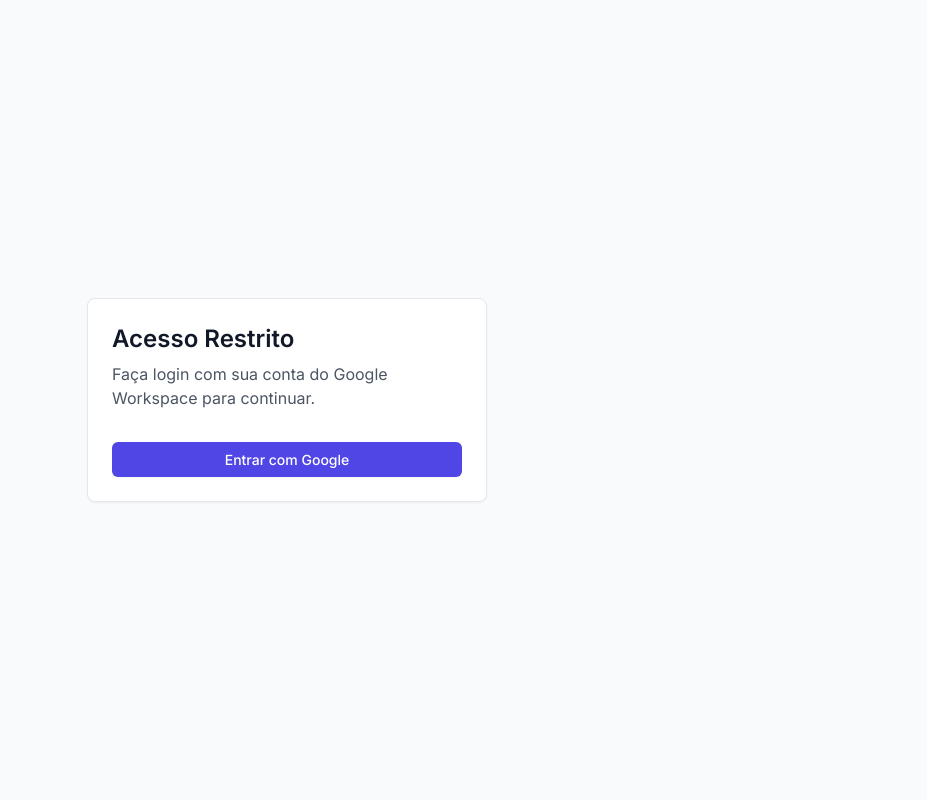
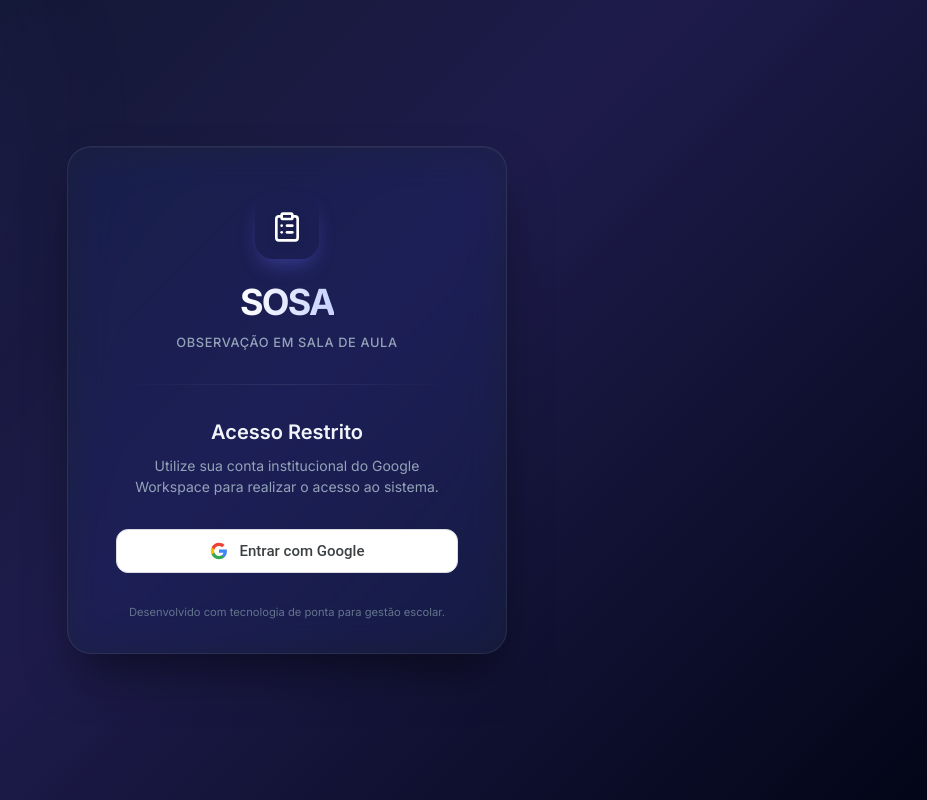
Before and after one commit to falvesf/SOSA, a React (Vite) app: page /#/ in a window 1280 px wide. Shown: the whole page, without its empty margins (353-1280 px from the left). Built offline with nearby package versions, Linux system fonts and the light colour scheme.

Commit message:
feat: add Dashboard page with analytics, offline data support, and visualization charts

```diff
--- a/src/App.jsx
+++ b/src/App.jsx
@@ -231,13 +231,31 @@
 
   if (!session) {
     return (
-      <div style={{ display: 'flex', flexDirection: 'column', alignItems: 'center', justifyContent: 'center', height: '100vh', backgroundColor: 'var(--background)' }}>
-        <div className="card text-center" style={{ maxWidth: '400px', width: '90%' }}>
-          <h1 className="h2" style={{ marginBottom: 'var(--space-2)' }}>Acesso Restrito</h1>
-          <p className="text-muted" style={{ marginBottom: 'var(--space-6)' }}>Faça login com sua conta do Google Workspace para continuar.</p>
+      <div className="login-container">
+        {/* Animated Background Orbs */}
+        <div className="login-orb login-orb-1"></div>
+        <div className="login-orb login-orb-2"></div>
+
+        <div className="login-card">
+          {/* Logo Brand Header */}
+          <div className="login-brand">
+            <div className="login-logo-wrapper">
+              <ClipboardList size={32} className="login-logo-icon" />
+            </div>
+            <h1 className="login-title">SOSA</h1>
+            <p className="login-subtitle">Observação em Sala de Aula</p>
+          </div>
+
+          <hr className="login-divider" />
+
+          <div className="login-body">
+            <h2 className="login-welcome-title">Acesso Restrito</h2>
+            <p className="login-welcome-desc">
+              Utilize sua conta institucional do Google Workspace para realizar o acesso ao sistema.
+            </p>
+
             <button
-            className="btn btn-primary"
-            style={{ width: '100%' }}
+              className="google-signin-btn"
               onClick={() => supabase.auth.signInWithOAuth({
                 provider: 'google',
                 options: {
@@ -245,8 +263,21 @@
                 }
               })}
             >
-            Entrar com Google
+              <span className="google-icon-wrapper">
+                <svg className="google-icon" viewBox="0 0 24 24" width="18" height="18" xmlns="http://www.w3.org/2000/svg">
+                  <path d="M22.56 12.25c0-.78-.07-1.53-.2-2.25H12v4.26h5.92c-.26 1.37-1.04 2.53-2.21 3.31v2.77h3.57c2.08-1.92 3.28-4.74 3.28-8.09z" fill="#4285F4" />
+                  <path d="M12 23c2.97 0 5.46-.98 7.28-2.66l-3.57-2.77c-.98.66-2.23 1.06-3.71 1.06-2.86 0-5.29-1.93-6.16-4.53H2.18v2.84C3.99 20.53 7.7 23 12 23z" fill="#34A853" />
+                  <path d="M5.84 14.09c-.22-.66-.35-1.36-.35-2.09s.13-1.43.35-2.09V7.06H2.18C1.43 8.55 1 10.22 1 12s.43 3.45 1.18 4.94l2.85-2.22.81-.63z" fill="#FBBC05" />
+                  <path d="M12 5.38c1.62 0 3.06.56 4.21 1.64l3.15-3.15C17.45 2.09 14.97 1 12 1 7.7 1 3.99 3.47 2.18 7.06l3.66 2.84c.87-2.6 3.3-4.52 6.16-4.52z" fill="#EA4335" />
+                </svg>
+              </span>
+              <span className="google-signin-btn-text">Entrar com Google</span>
             </button>
+          </div>
+
+          <div className="login-footer">
+            <span>Desenvolvido com tecnologia de ponta para gestão escolar.</span>
+          </div>
         </div>
       </div>
     )
--- a/src/index.css
+++ b/src/index.css
@@ -700,3 +700,194 @@
 .animate-pulse {
   animation: pulse-opacity 2s cubic-bezier(0.4, 0, 0.6, 1) infinite;
 }
+
+/* ==========================================================================
+   PREMIUM LOGIN PAGE GLASSMORPHISM DESIGN SYSTEM
+   ========================================================================== */
+.login-container {
+  position: relative;
+  display: flex;
+  flex-direction: column;
+  align-items: center;
+  justify-content: center;
+  min-height: 100vh;
+  width: 100vw;
+  background: linear-gradient(135deg, #0f172a 0%, #1e1b4b 50%, #020617 100%);
+  overflow: hidden;
+  font-family: 'Inter', system-ui, sans-serif;
+  padding: var(--space-4);
+}
+
+/* Background animated blur orbs */
+.login-orb {
+  position: absolute;
+  border-radius: 50%;
+  filter: blur(100px);
+  opacity: 0.15;
+  z-index: 1;
+  pointer-events: none;
+  animation: float-orb 10s ease-in-out infinite alternate;
+}
+
+.login-orb-1 {
+  width: 400px;
+  height: 400px;
+  background-color: var(--primary);
+  top: -10%;
+  left: -10%;
+}
+
+.login-orb-2 {
+  width: 500px;
+  height: 500px;
+  background-color: var(--accent);
+  bottom: -10%;
+  right: -10%;
+  animation-delay: -5s;
+}
+
+@keyframes float-orb {
+  0% { transform: translate(0, 0) scale(1); }
+  100% { transform: translate(40px, 40px) scale(1.1); }
+}
+
+/* High-fidelity glassmorphism card */
+.login-card {
+  position: relative;
+  z-index: 10;
+  width: 100%;
+  max-width: 440px;
+  background: rgba(30, 41, 59, 0.45);
+  backdrop-filter: blur(20px) saturate(180%);
+  -webkit-backdrop-filter: blur(20px) saturate(180%);
+  border: 1px solid rgba(255, 255, 255, 0.08);
+  border-radius: 24px;
+  padding: var(--space-8) var(--space-8) var(--space-6) var(--space-8);
+  box-shadow: 0 25px 50px -12px rgba(0, 0, 0, 0.5),
+              inset 0 1px 1px 0 rgba(255, 255, 255, 0.05);
+}
+
+/* Brand header */
+.login-brand {
+  display: flex;
+  flex-direction: column;
+  align-items: center;
+  text-align: center;
+}
+
+.login-logo-wrapper {
+  display: flex;
+  align-items: center;
+  justify-content: center;
+  width: 64px;
+  height: 64px;
+  background: linear-gradient(135deg, var(--primary) 0%, var(--accent) 100%);
+  border-radius: 18px;
+  color: white;
+  margin-bottom: var(--space-4);
+  box-shadow: 0 10px 20px -5px rgba(99, 102, 241, 0.4);
+}
+
+.login-logo-icon {
+  filter: drop-shadow(0 2px 4px rgba(0,0,0,0.1));
+}
+
+.login-title {
+  font-size: 2.25rem;
+  font-weight: 800;
+  letter-spacing: -0.05em;
+  background: linear-gradient(to right, #ffffff, #c7d2fe);
+  -webkit-background-clip: text;
+  -webkit-text-fill-color: transparent;
+  margin: 0;
+}
+
+.login-subtitle {
+  font-size: 0.8rem;
+  font-weight: 500;
+  color: #94a3b8;
+  margin: var(--space-1) 0 0 0;
+  text-transform: uppercase;
+  letter-spacing: 0.05em;
+}
+
+.login-divider {
+  border: none;
+  height: 1px;
+  background: linear-gradient(to right, rgba(255,255,255,0), rgba(255,255,255,0.08), rgba(255,255,255,0));
+  margin: var(--space-6) 0;
+}
+
+/* Welcome block */
+.login-body {
+  display: flex;
+  flex-direction: column;
+  align-items: center;
+  text-align: center;
+}
+
+.login-welcome-title {
+  font-size: 1.25rem;
+  font-weight: 600;
+  color: #f1f5f9;
+  margin-bottom: var(--space-2);
+}
+
+.login-welcome-desc {
+  font-size: 0.875rem;
+  color: #94a3b8;
+  line-height: 1.5;
+  margin-bottom: var(--space-6);
+}
+
+/* High-fidelity Google button conforming to Google Brand Guidelines */
+.google-signin-btn {
+  display: flex;
+  align-items: center;
+  justify-content: center;
+  width: 100%;
+  background-color: #ffffff;
+  border: 1px solid #dadce0;
+  border-radius: 12px;
+  padding: 12px 16px;
+  cursor: pointer;
+  transition: background-color 0.2s, box-shadow 0.2s, transform 0.1s;
+  outline: none;
+}
+
+.google-signin-btn:hover {
+  background-color: #f8f9fa;
+  box-shadow: 0 4px 12px rgba(0, 0, 0, 0.08), 0 1px 2px rgba(0, 0, 0, 0.05);
+}
+
+.google-signin-btn:active {
+  background-color: #f1f3f4;
+  transform: scale(0.98);
+}
+
+.google-icon-wrapper {
+  display: flex;
+  align-items: center;
+  justify-content: center;
+  margin-right: 12px;
+}
+
+.google-icon {
+  display: block;
+}
+
+.google-signin-btn-text {
+  font-family: 'Roboto', 'Inter', system-ui, sans-serif;
+  font-size: 15px;
+  font-weight: 500;
+  color: #3c4043;
+}
+
+/* Footer note */
+.login-footer {
+  text-align: center;
+  margin-top: var(--space-6);
+  font-size: 0.7rem;
+  color: #64748b;
+  line-height: 1.4;
+}
--- a/src/pages/Dashboard.jsx
+++ b/src/pages/Dashboard.jsx
@@ -141,8 +141,12 @@
         counts[date] = (counts[date] || 0) + 1;
       });
       totalData = Object.entries(counts)
-        .map(([date, count]) => ({ label: date.split('-').reverse().slice(0, 2).join('/'), value: count }))
-        .sort((a, b) => a.label.localeCompare(b.label));
+        .map(([date, count]) => ({
+          dateKey: date,
+          label: date ? date.split('-').reverse().slice(0, 2).join('/') : 'N/A',
+          value: count
+        }))
+        .sort((a, b) => a.dateKey.localeCompare(b.dateKey));
     } else if (totalFilter === 'nome') {
       const counts = {};
       allObservations.forEach(obs => {
```
Lines whose indentation alone changed are shown as unchanged.
